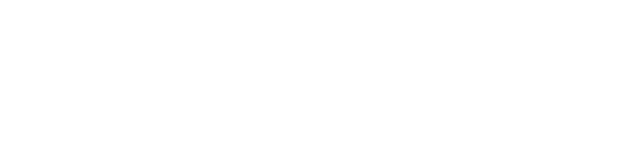
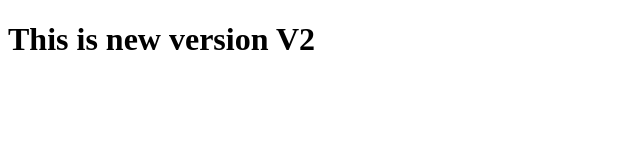
Before and after one commit to Nikk9853/Git, a plain HTML site: page index.html in a window 1280 px wide. Shown: the whole page, without its empty margins (0-640 px from the left). Drawn offline with Linux system fonts and the light colour scheme.

Commit message:
h1 new version of V2

```diff
--- a/index.html
+++ b/index.html
@@ -5,6 +5,7 @@
     <meta name="viewport" content="width=device-width, initial-scale=1.0">
     <title>Document</title>
 </head>
+ <h1>This is new version V2</h1>
 <body>
 
 </body>
```
